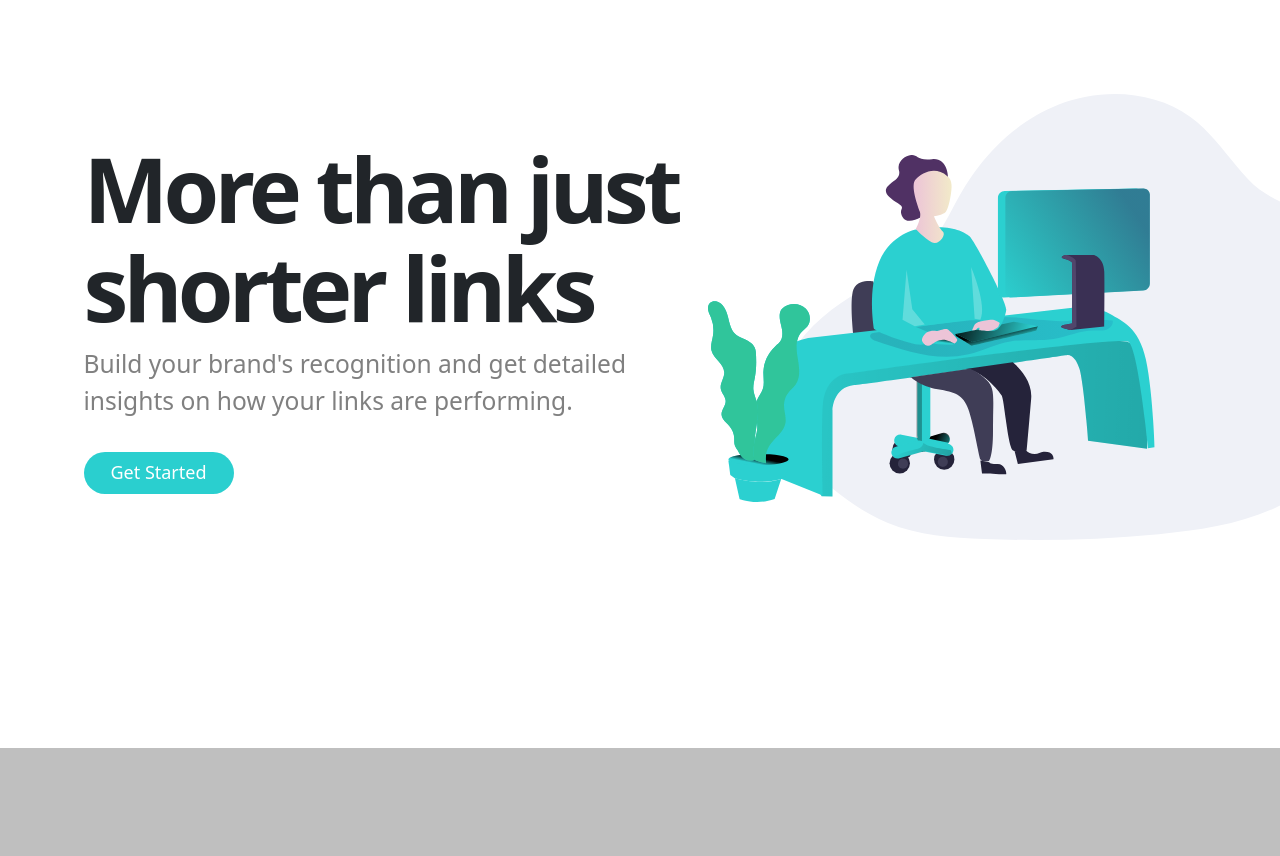
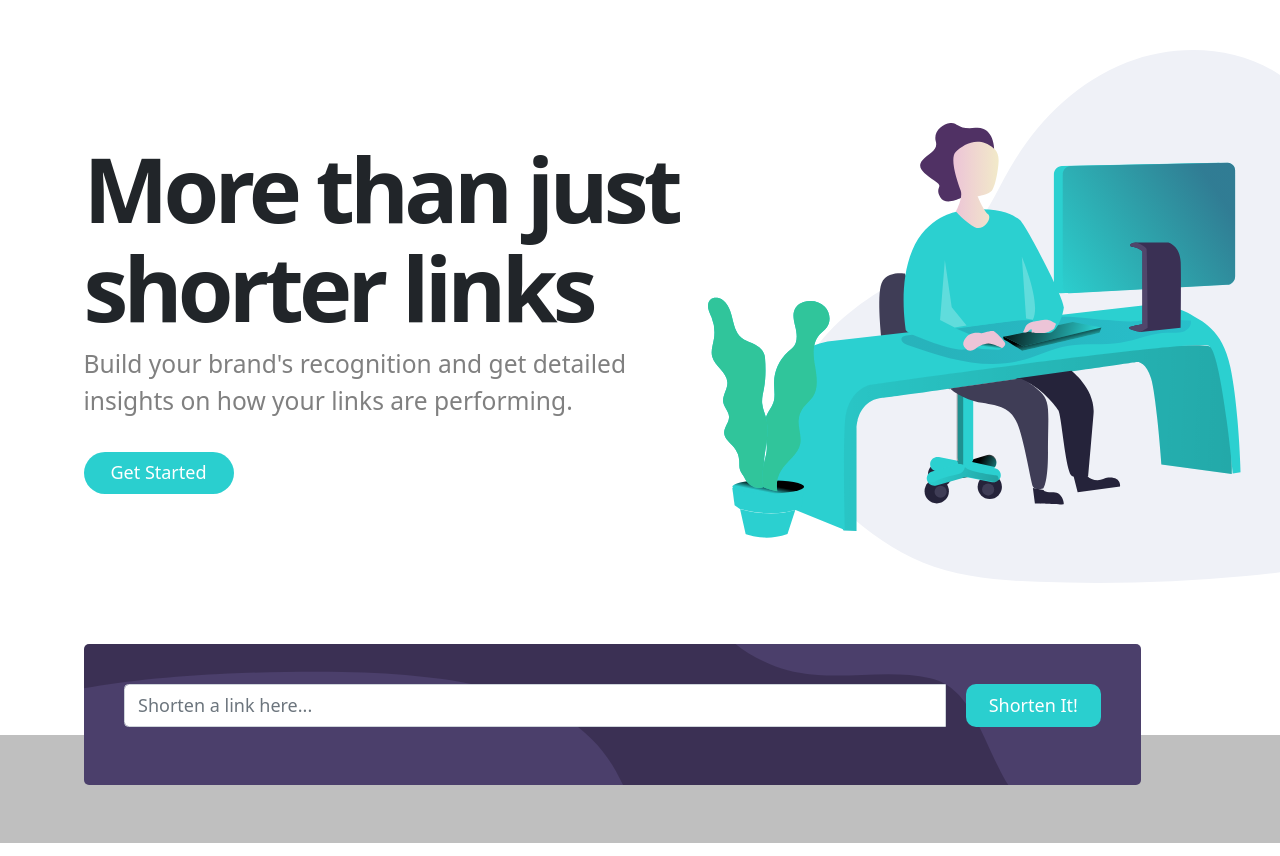
Before and after one commit to tadepoju95/react-shortly, a React app: page / in a window 1280 px wide. Shown: the part 89-945 px from the top of the page. Built offline with nearby package versions, Linux system fonts and the light colour scheme.

Commit message:
Added and modified files in project folder.

```diff
--- /dev/null
+++ b/src/apis/shrtCodeApi.js
@@ -0,0 +1,5 @@
+import axios from 'axios';
+
+export default axios.create({
+	baseURL: 'https://api.shrtco.de/v2/'
+});
--- a/src/components/Home.js
+++ b/src/components/Home.js
@@ -4,12 +4,14 @@ import Header from './Header';
 import FirstSection from './sections/FirstSection';
 import SecondSection from './sections/SecondSection'
 import ThirdSection from './sections/ThirdSection';
+import Form from './sections/Form';
 
 const Home = () => {
 	return (
 		<div>
 			<Header />
 			<FirstSection />
+			<Form />
 			<SecondSection />
 		</div>
 	)
--- a/src/components/main.css
+++ b/src/components/main.css
@@ -59,35 +59,49 @@ body::before {
 }
 
 
+.url-input-div {
+	background-color: hsl(257, 27%, 26%);
+	padding: 40px;
+	position: relative;
+	top: 50px;
+	border-radius: 5px;
+}
 
-@media only screen and (min-width: 992px) {
+#button-addon2 {
+	margin-left: 20px;
+	background-color: hsl(180, 66%, 49%);
+	width: 135px;
+	border-radius: 10px;
+	color: white;
+}
+
+
+@media only screen and (min-width: 768px) {
 	.first-section-container {
 		position: relative;
 	}
 
 	.firstSection-text-image {
-		padding-bottom: 200px;
+		padding-bottom: 100px;
 		padding-top: 138px;
 	}
 
 	.working-illustration {
 		position:absolute;
     	left: 56%;
-    	width: 53vw;
+    	width: 45rem;
 	}
 
-	.firstSection-text-btn {
-	}
 
 	.first-section-header {
-		width: 600px;
+		width: 80%;
 		font-size: 5rem;
 		letter-spacing: -4.800px;
 		line-height: 1.1;
 	}
 
 	.first-section-paragraph {
-		width: 600px;
+		width: 55%;
 		font-size: 1.365rem;
 	}
 
@@ -105,10 +119,7 @@ body::before {
 }
 
 
-
 @media only screen and (max-width: 767px) {
-	.firstSection-text-image {
-	}
 
 	.working-illustration {
 		width: 500px;
--- a/src/components/sections/FirstSection.js
+++ b/src/components/sections/FirstSection.js
@@ -19,7 +19,7 @@ const FirstSection = () => {
 
 return (
 	<section
-      className="firstSection text-center text-sm-start pb-5"
+      className="firstSection text-center text-sm-start"
     >
       <div className="container first-section-container">
         <div className="d-flex flex-md-row flex-column-reverse align-items-center firstSection-text-image">
--- /dev/null
+++ b/src/components/sections/Form.js
@@ -0,0 +1,39 @@
+import React from 'react';
+
+
+
+class Form extends React.Component {
+	state = { onHover: ''};
+
+
+  	onButtonHover = () => {
+    	this.setState({onHover: '0.6'});
+  	};
+
+  	noHover = () => {
+    	this.setState({onHover: ''});
+  	};
+
+	renderForm() {
+		return (
+			<div class="input-group mb-3">
+	  			<input type="text" class="form-control" placeholder="Shorten a link here..." aria-label="Recipient's username" aria-describedby="button-addon2" />
+	  			<button class="btn" type="button" id="button-addon2" style={{opacity: this.state.onHover}} onMouseEnter={this.onButtonHover} onMouseLeave={this.noHover}>Shorten It!</button>
+			</div>
+		)
+	}
+
+
+	render() {
+		return (
+			<div className="container">
+				<div className="d-flex url-input-div" style={{width: '95%', backgroundImage: 'url("/images/bg-shorten-desktop.svg")', backgroundRepeat: 'no-repeat',   backgroundSize: 'cover'}}>
+					{this.renderForm()}
+				</div>
+			</div>
+		)
+	}
+
+}
+
+export default Form;
--- a/src/components/sections/SecondSection.js
+++ b/src/components/sections/SecondSection.js
@@ -4,7 +4,9 @@ import React from 'react';
 const SecondSection = () => {
 	return (
 		<section className="secondSection p-5">
-			<div className="container"></div>
+			<div className="container second-section-container">
+				<div></div>
+			</div>
 		</section>
 	)
 }
--- a/src/components/sections/ThirdSection.js
+++ b/src/components/sections/ThirdSection.js
@@ -4,7 +4,7 @@ import React from 'react';
 const ThirdSection = () => {
 	return (
 		<section className="thirdSection p-5">
-			<div class="container"></div>
+			<div className="container"></div>
 		</section>
 	)
 }
```
Also changed, not shown: src/actions/index.js (added).
